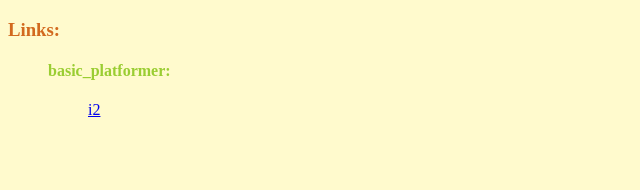
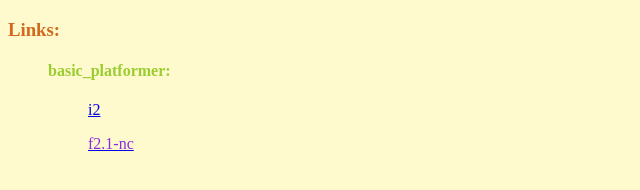
Before and after one commit to gitretard/gitretard.github.io, a plain HTML site: page index.html in a window 1280 px wide. Shown: the full height of the page, 0-640 px from the left. Drawn offline with Linux system fonts and the light colour scheme.

Commit message:
Update index.html

```diff
--- a/index.html
+++ b/index.html
@@ -6,11 +6,12 @@
 </head>
 <body style="background-color:lemonchiffon">
     <h3 style="color:chocolate">Links:</h3>
-    <ol type="A">
+    <ul type="A">
         <h4 style="color:yellowgreen">basic_platformer:</h4>
-        <ol>
+        <ul>
             <a href="https://anonymfile.com/l366y/i2.rar" target="_blank"><p>i2</p></a>
-        </ol>
-    </ol>
+            <a href="https://anonfiles.com/f993k2Jfy8/f2-nc_rar" target="_blank"><p style="color:blueviolet">f2.1-nc</p></a>
+        </ul>
+    </ul>
 
 </body>
```
